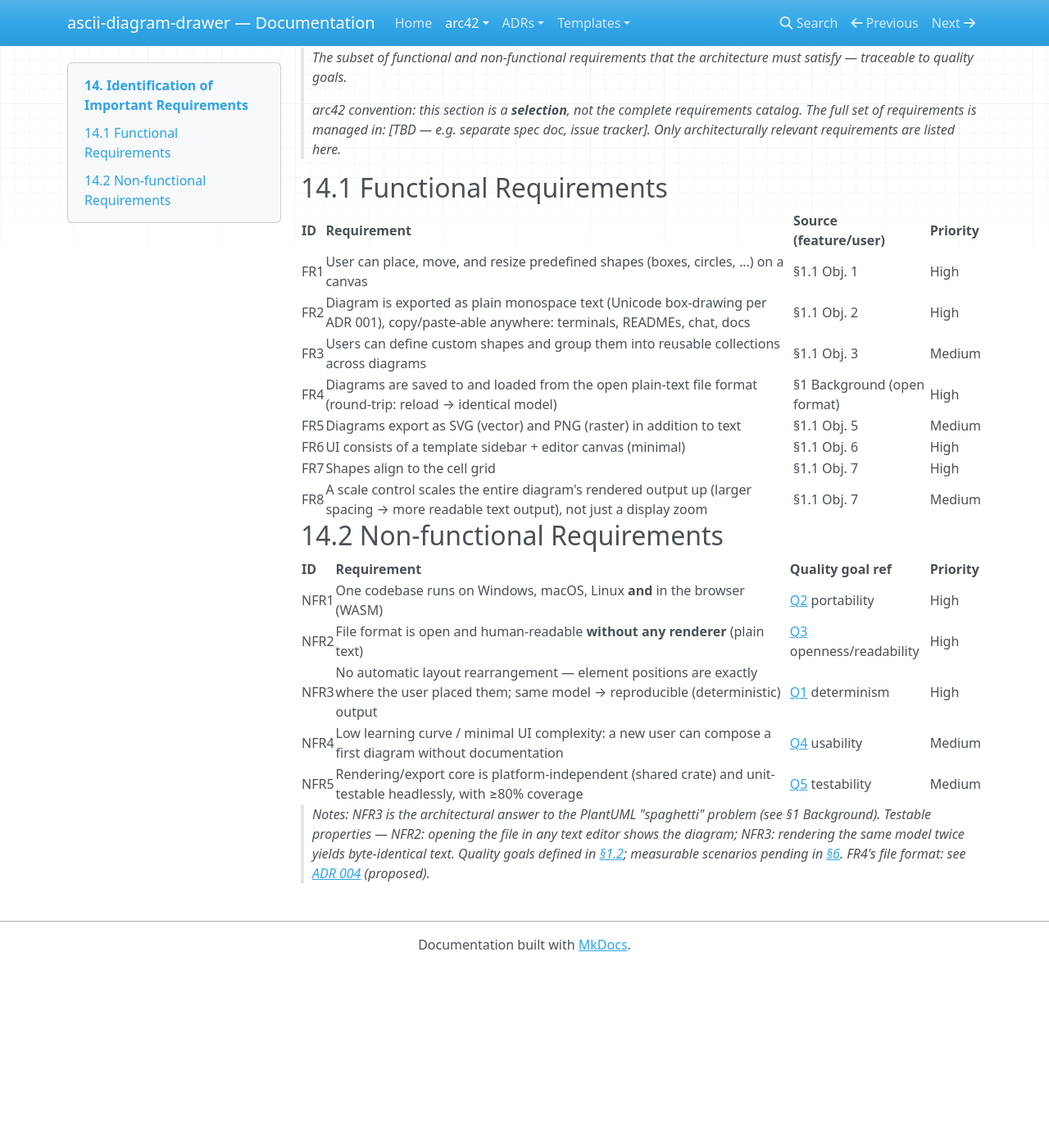
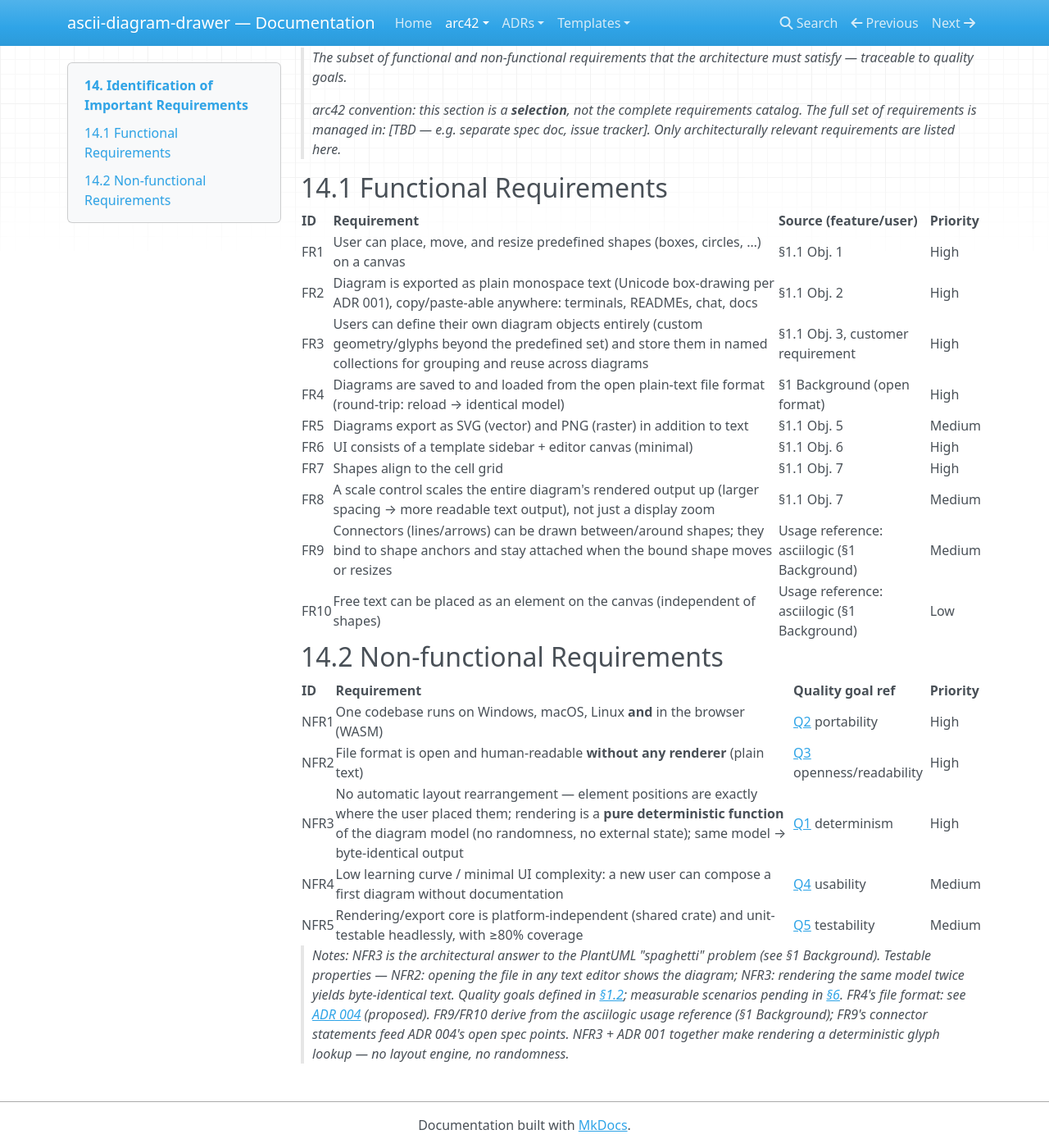
Before and after one commit to Reto411/ascii-diagram-drawer, an MkDocs documentation site: the page built from doc/arc42/14-important-requirements.md, in a window 1280 px wide and 1400 px high, scrolled down 127 px. Shown: the whole window at 82% size. Built offline with MkDocs 1.6.1, drawn with Linux system fonts in a browser that asks for light colours; nearby versions of some CDN libraries; before the commit the page ends 1307 px from its top, so only the background shows below that.

Commit message:
Requirements v3: user-defined diagram objects + collections, asciilogic usage reference, pure deterministic rendering
Customer requirement refinement:
- Obj. 3 reframed: users define their own diagram objects ENTIRELY (beyond
  the predefined set), stored in named collections for grouping/reuse;
  FR3 sharpened and bumped to High
- §1 Background: asciilogic as usage-model reference (tools, snapping
  connectors bound to shapes); our differentiators = custom objects +
  collections. New FR9 (connector binding — feeds ADR 004 spec points) and
  FR10 (free text elements)
- NFR3/Q1 sharpened: rendering is a PURE deterministic function of the
  model — no auto-layout, no randomness, byte-identical output
- Glossary: diagram object, shape collection

```diff
--- a/doc/arc42/14-important-requirements.md
+++ b/doc/arc42/14-important-requirements.md
@@ -18,12 +18,14 @@ updated: 2026-10-18
 |----|-------------|------------------------|----------|
 | FR1 | User can place, move, and resize predefined shapes (boxes, circles, …) on a canvas | §1.1 Obj. 1 | High |
 | FR2 | Diagram is exported as plain monospace text (Unicode box-drawing per ADR 001), copy/paste-able anywhere: terminals, READMEs, chat, docs | §1.1 Obj. 2 | High |
-| FR3 | Users can define custom shapes and group them into reusable collections across diagrams | §1.1 Obj. 3 | Medium |
+| FR3 | Users can define their own diagram objects entirely (custom geometry/glyphs beyond the predefined set) and store them in named collections for grouping and reuse across diagrams | §1.1 Obj. 3, customer requirement | High |
 | FR4 | Diagrams are saved to and loaded from the open plain-text file format (round-trip: reload → identical model) | §1 Background (open format) | High |
 | FR5 | Diagrams export as SVG (vector) and PNG (raster) in addition to text | §1.1 Obj. 5 | Medium |
 | FR6 | UI consists of a template sidebar + editor canvas (minimal) | §1.1 Obj. 6 | High |
 | FR7 | Shapes align to the cell grid | §1.1 Obj. 7 | High |
 | FR8 | A scale control scales the entire diagram's rendered output up (larger spacing → more readable text output), not just a display zoom | §1.1 Obj. 7 | Medium |
+| FR9 | Connectors (lines/arrows) can be drawn between/around shapes; they bind to shape anchors and stay attached when the bound shape moves or resizes | Usage reference: asciilogic (§1 Background) | Medium |
+| FR10 | Free text can be placed as an element on the canvas (independent of shapes) | Usage reference: asciilogic (§1 Background) | Low |
 
 ## 14.2 Non-functional Requirements
 
@@ -31,8 +33,8 @@ updated: 2026-10-18
 |----|-------------|------------------|----------|
 | NFR1 | One codebase runs on Windows, macOS, Linux **and** in the browser (WASM) | [Q2](01-introduction-and-context.md#12-quality-goals-top-level) portability | High |
 | NFR2 | File format is open and human-readable **without any renderer** (plain text) | [Q3](01-introduction-and-context.md#12-quality-goals-top-level) openness/readability | High |
-| NFR3 | No automatic layout rearrangement — element positions are exactly where the user placed them; same model → reproducible (deterministic) output | [Q1](01-introduction-and-context.md#12-quality-goals-top-level) determinism | High |
+| NFR3 | No automatic layout rearrangement — element positions are exactly where the user placed them; rendering is a **pure deterministic function** of the diagram model (no randomness, no external state); same model → byte-identical output | [Q1](01-introduction-and-context.md#12-quality-goals-top-level) determinism | High |
 | NFR4 | Low learning curve / minimal UI complexity: a new user can compose a first diagram without documentation | [Q4](01-introduction-and-context.md#12-quality-goals-top-level) usability | Medium |
 | NFR5 | Rendering/export core is platform-independent (shared crate) and unit-testable headlessly, with ≥80% coverage | [Q5](01-introduction-and-context.md#12-quality-goals-top-level) testability | Medium |
 
-> *Notes: NFR3 is the architectural answer to the PlantUML "spaghetti" problem (see §1 Background). Testable properties — NFR2: opening the file in any text editor shows the diagram; NFR3: rendering the same model twice yields byte-identical text. Quality goals defined in [§1.2](01-introduction-and-context.md#12-quality-goals-top-level); measurable scenarios pending in [§6](06-quality-model.md). FR4's file format: see [ADR 004](../adr/004-diagram-file-format.md) (proposed).*
+> *Notes: NFR3 is the architectural answer to the PlantUML "spaghetti" problem (see §1 Background). Testable properties — NFR2: opening the file in any text editor shows the diagram; NFR3: rendering the same model twice yields byte-identical text. Quality goals defined in [§1.2](01-introduction-and-context.md#12-quality-goals-top-level); measurable scenarios pending in [§6](06-quality-model.md). FR4's file format: see [ADR 004](../adr/004-diagram-file-format.md) (proposed). FR9/FR10 derive from the asciilogic usage reference (§1 Background); FR9's connector statements feed ADR 004's open spec points. NFR3 + ADR 001 together make rendering a deterministic glyph lookup — no layout engine, no randomness.*
```
Also changed, not shown: doc/arc42/01-introduction-and-context.md (+3 -2 lines), doc/arc42/16-glossary.md (+3 -1 lines), doc/arc42/overview.md (+2 -2 lines).
